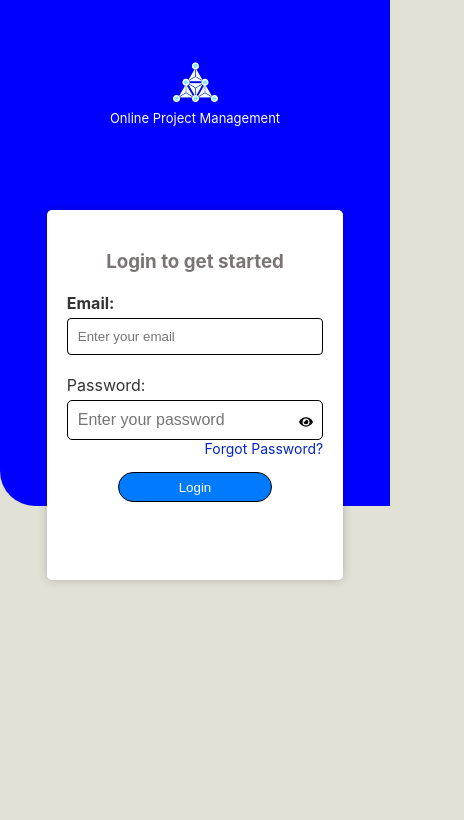
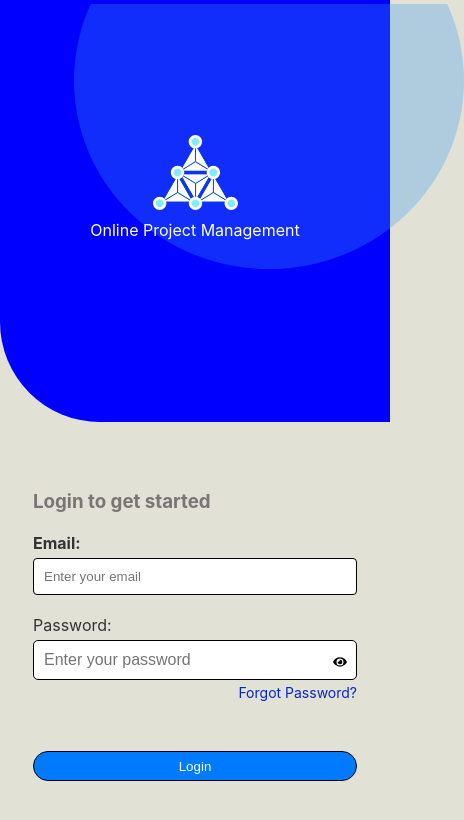
Before and after one commit to labbucode/dashboard, a React (Create React App) app: page / in a window 390 px wide. Shown: the top 820 px of the page, 464 px wide, since content can reach past the window. Built offline with nearby package versions, Linux system fonts and the light colour scheme.

Commit message:
login responsive

```diff
--- a/src/LoginPage.css
+++ b/src/LoginPage.css
@@ -190,44 +190,63 @@
 @media (max-width: 700px) {
 
   .login-form {
-      width: 76%;
-  }
+    height: auto;
+    margin: auto;
+    padding: 13px;
+    background-color: transparent;
+    box-shadow: 0px 0px 0px;
+    text-align: left;
+}
+
   .blue-box {
   width: 100vw;
     background-color: blue;
-    z-index: -1;
-    border-bottom-left-radius: 35px;
+    border-bottom-left-radius: 100px;
+    min-height: 50vh;
 }
+
 .logo{
-  top: 35px;
+  top: 135px;
 }
-.logo img{
-  width: 45px;
-    height: 55px;
-}
+
 .logo p{
-  font-size: small;
-
+  font-size: medium;
+  margin: 9px;
 }
 .OvalIcon {
-  position: relative;
-  max-width: 0%;
+  width: 100%;
+  position: absolute;
+  left: 19%;
+  top: 1%;
 }
 
+
 .login-container {
-  height: 70vh;
- position: relative;
- top: 100px;
+  height: 150vh;
+    position: relative;
+}
+.login-button{
+  width:100%;
+}
+
+.form-group-forget-password {
+  display: flex;
+  flex-direction: row-reverse;
+  margin: 4px 0 50px 0;
 }
 
 }
 
-@media (min-width: 700px) and (max-width: 930px) {
+
+
+
+/* @media (min-width: 700px) and (max-width: 930px) {
   .blue-box {
     width: 100vw;
       background-color: blue;
       z-index: -1;
       border-bottom-left-radius: 35px;
+
   }
   .OvalIcon {
     position: relative;
@@ -243,5 +262,8 @@
     width: 75%;
     height: 59%;
 }
+.login-button{
+  width:100%;
+}
 
-  }
+  } */
```
